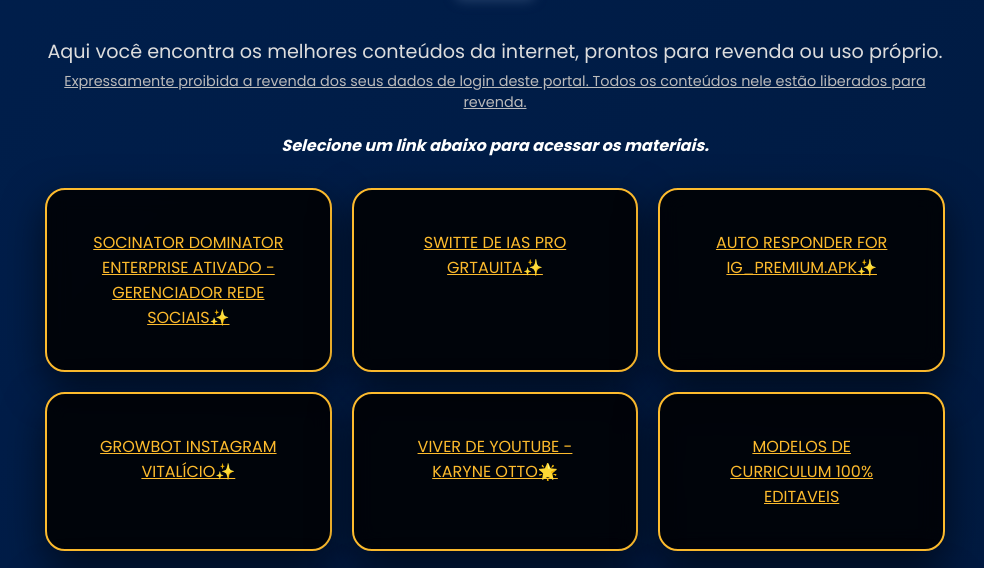
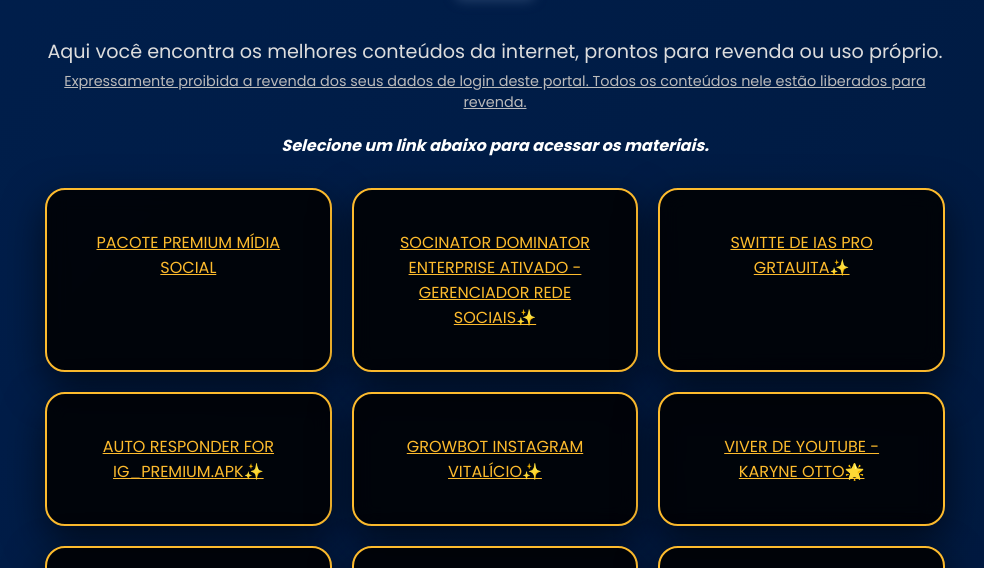
Before and after one commit to troco-online/superpack, a plain HTML site: page index.html in a window 1280 px wide. Shown: the part 222-790 px from the top of the page, without its empty margins (145-1129 px from the left). Drawn offline with Linux system fonts and the light colour scheme; no server answers.

Commit message:
Atualizando configurações

```diff
--- a/index.html
+++ b/index.html
@@ -268,6 +268,7 @@
 
     // Lista dos links
     const links = [
+      { "title": "PACOTE PREMIUM MÍDIA SOCIAL", "url": "https://drive.google.com/file/d/149z2Fz8RgY1nxbBgwfTnciBKK7wvVmnj/view_link" },
       { "title": "SOCINATOR DOMINATOR ENTERPRISE ATIVADO - GERENCIADOR REDE SOCIAIS✨", "url": "https://drive.google.com/file/d/1t-7cx2QnmYPkBwgGbSjwisQBRsmVd2Mg/view?usp=drive_link" },
       { "title": "SWITTE DE IAS PRO GRTAUITA✨", "url": "https://lmarena.ai/?mode=direct" },
       { "title": "AUTO RESPONDER FOR IG_PREMIUM.APK✨", "url": "https://drive.google.com/file/d/1lvp20EWhVVhWd-T-eTfcdeOlWQylxut-/view?usp=drive_link" },
```
